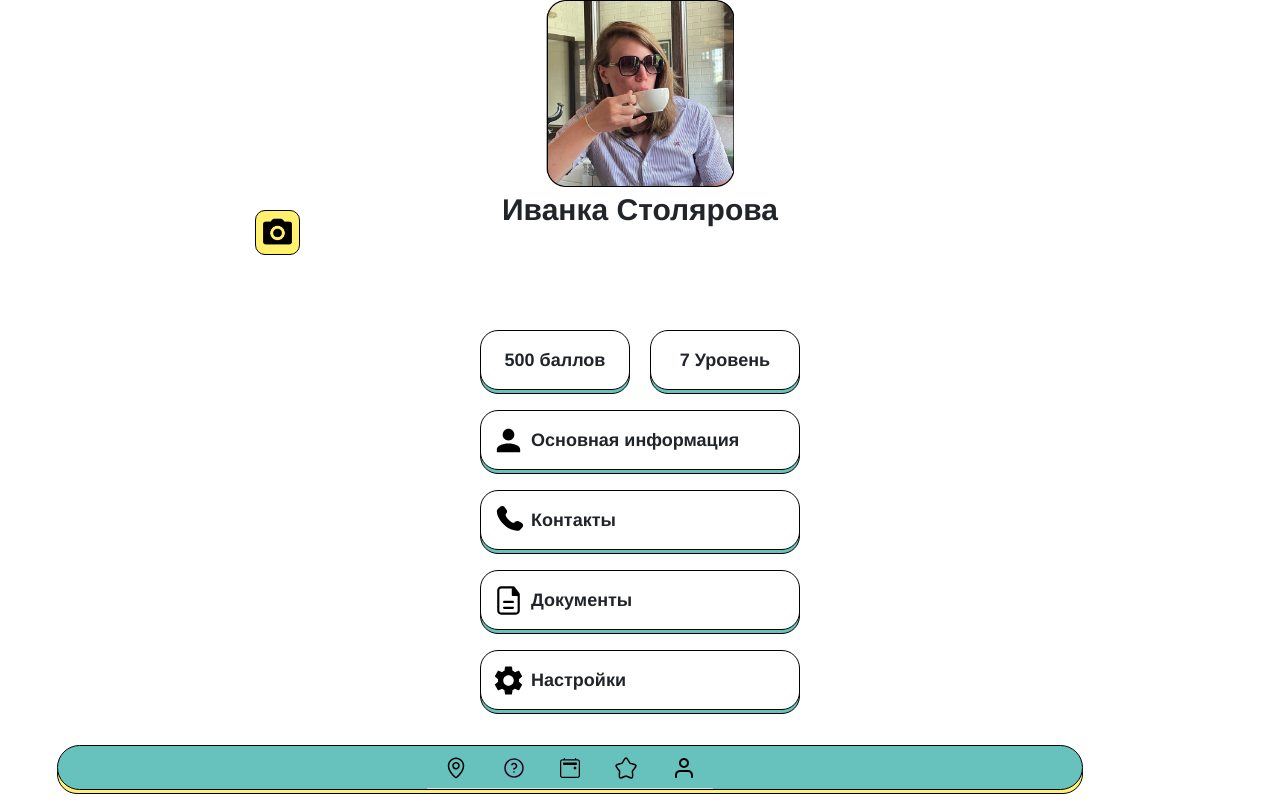
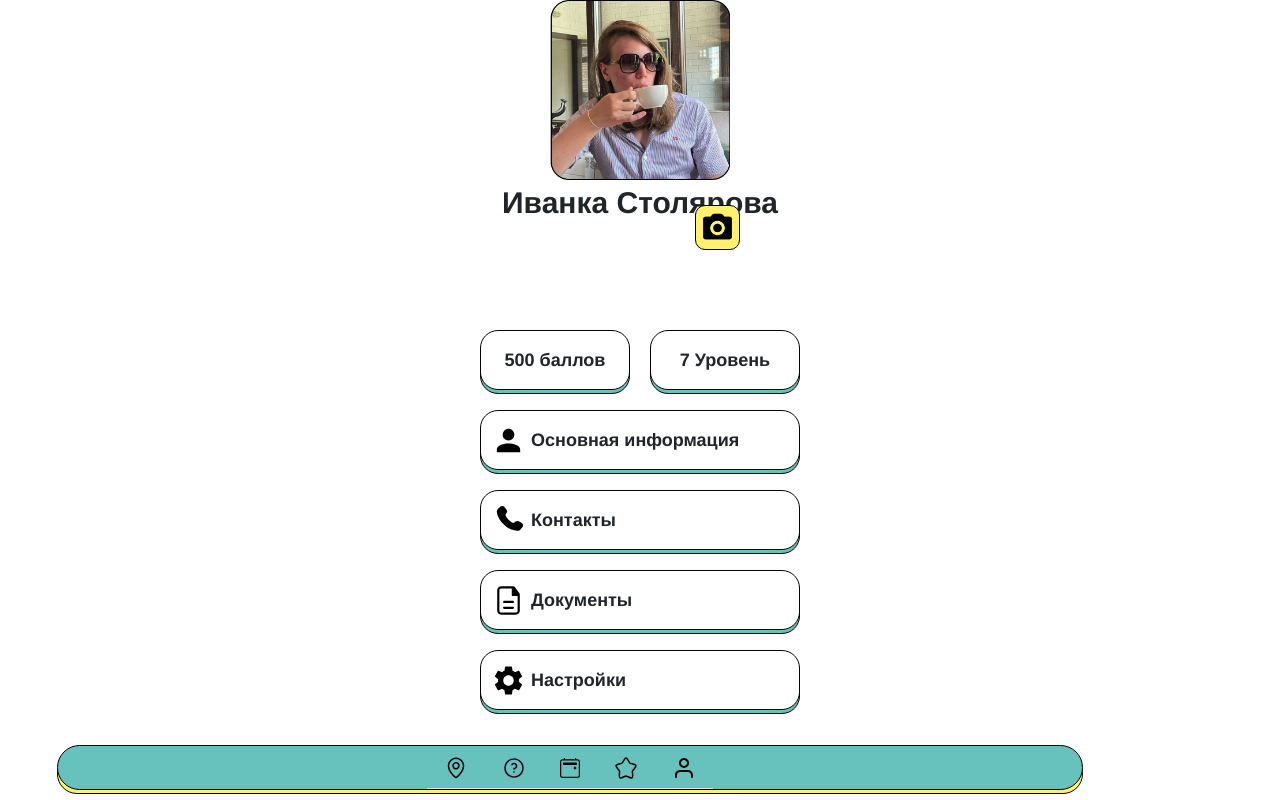
Before and after one commit to nikvoen/solnishko, an Angular app: page /profile in a window 1280 px wide. Built offline with nearby package versions, Linux system fonts and the light colour scheme.

Commit message:
Add animation to profile page

```diff
--- a/src/app/pages/profile-page/profile-page.component.html
+++ b/src/app/pages/profile-page/profile-page.component.html
@@ -1,10 +1,11 @@
 <div class="container">
   <div class="centered">
-    <img src="../../../assets/images/logo.png" alt="Фото" class="image">
-    <div class="square">
-      <img src="../../../assets/images/camera.png" class="camera-ico">
+    <div class="frame">
+      <img src="../../../assets/images/logo.png" alt="Фото" class="image">
+      <div class="square"><img src="../../../assets/images/camera.png" class="camera-ico"></div>
     </div>
   </div>
+
   <div class="centered text">Иванка Столярова</div>
 
   <div class="main-rectangles">
--- a/src/app/pages/profile-page/profile-page.component.scss
+++ b/src/app/pages/profile-page/profile-page.component.scss
@@ -6,6 +6,10 @@
   flex-direction: column;
   align-items: center;
   justify-content: center;
+}
+
+.picture {
+  position: relative;
 }
 
 .centered {
@@ -18,6 +22,8 @@
   display: flex;
   align-items: center;
   justify-content: center;
+
+  position: relative;
 }
 
 .rectangle {
@@ -28,18 +34,26 @@
   margin: 10px;
 }
 
+.rectangle:hover {
+  background: $color-green;
+}
+
 .square {
   position: absolute;
+  right: -10px;
+  top: 205px;
   display: flex;
   justify-content: center;
   align-items: center;
-  top: 210px;
-  left: 255px;
   background-color: $color-yellow;
   border: 1.5px solid $color-black;
   height: 45px;
   width: 45px;
   border-radius: 10px;
+}
+
+.rectangle:hover {
+  background: $color-green;
 }
 
 .camera-ico, .ico {
@@ -56,8 +70,13 @@
   width: 150px;
 }
 
+.frame {
+  position: relative;
+  width: 180px;
+}
+
 .image {
-  width: 60%;
+  width: 100%;
 }
 
 .text {
@@ -71,7 +90,6 @@
   display: flex;
   align-items: center;
   justify-content: left;
-  //margin-left: 3px;
 }
 
 .main-rectangles {
```
